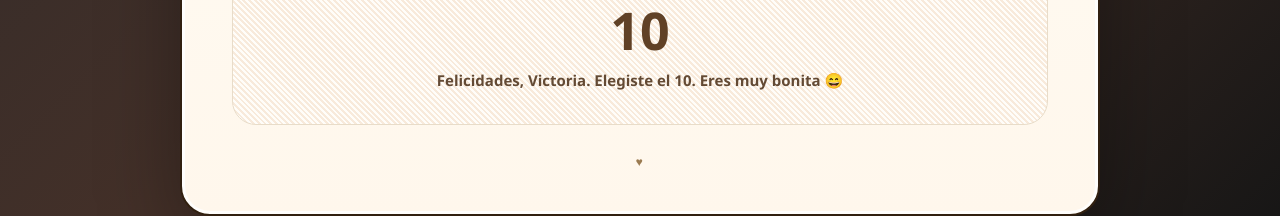
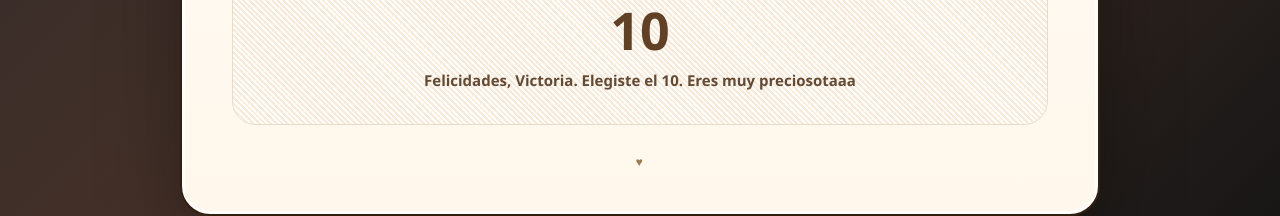
Before and after one commit to Anthonymz04/app_m_a, a website: page index.html in a window 1280 px wide. Both pictures are taken after a click on the button "10". Shown: the part 534-750 px from the top of the page. Drawn offline with Linux system fonts and the light colour scheme.

Commit message:
Pa victoria 1.1

```diff
--- a/index.html
+++ b/index.html
@@ -268,7 +268,7 @@
         buttons.forEach((item) => item.classList.toggle('selected', item === button));
         resultPanel.classList.add('visible');
         selectedNumber.textContent = '10';
-        selectedText.textContent = 'Felicidades, Victoria. Elegiste el 10. Eres muy bonita 😄';
+        selectedText.textContent = 'Felicidades, Victoria. Elegiste el 10. Eres muy preciosotaaa';
       });
     });
 
```
